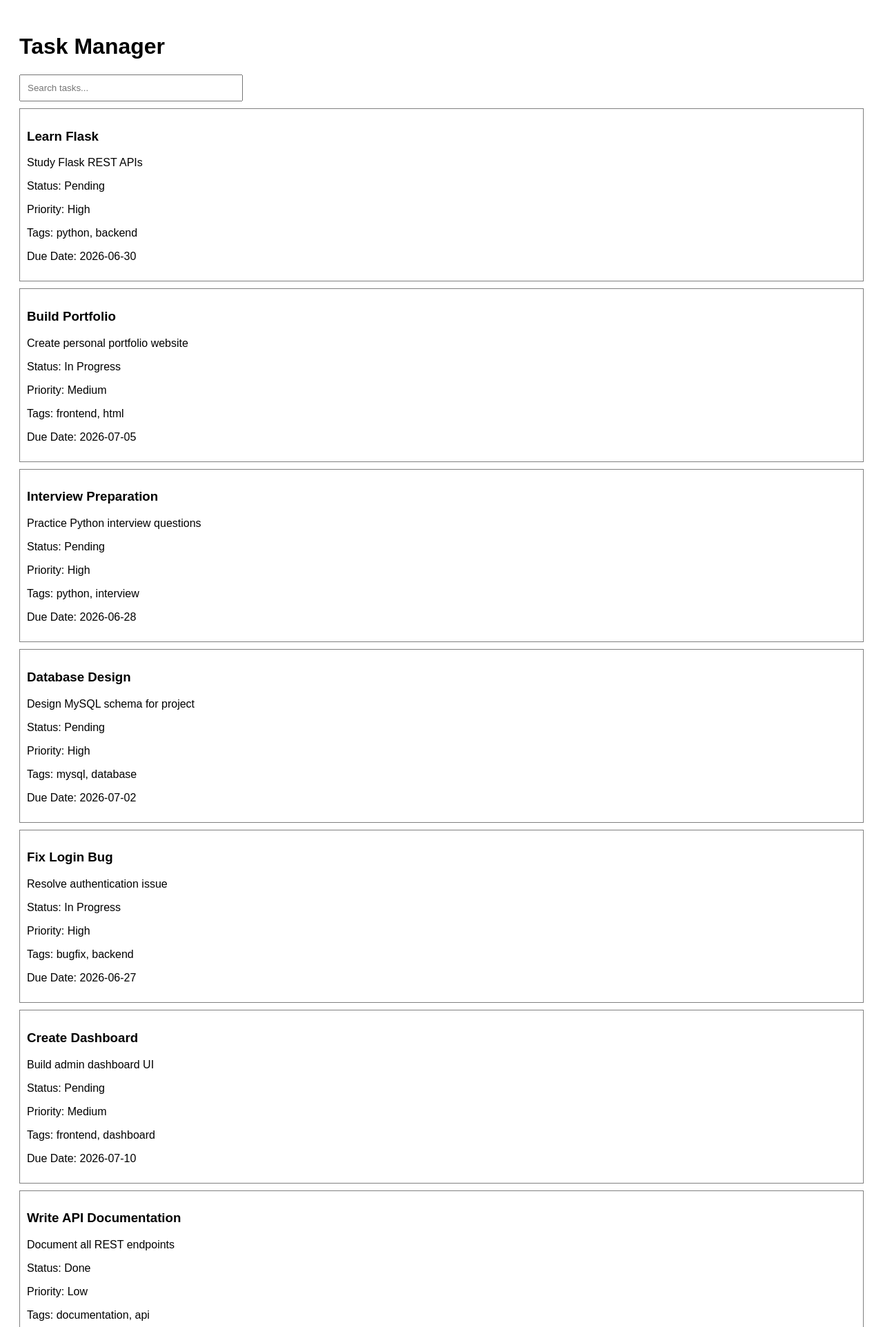
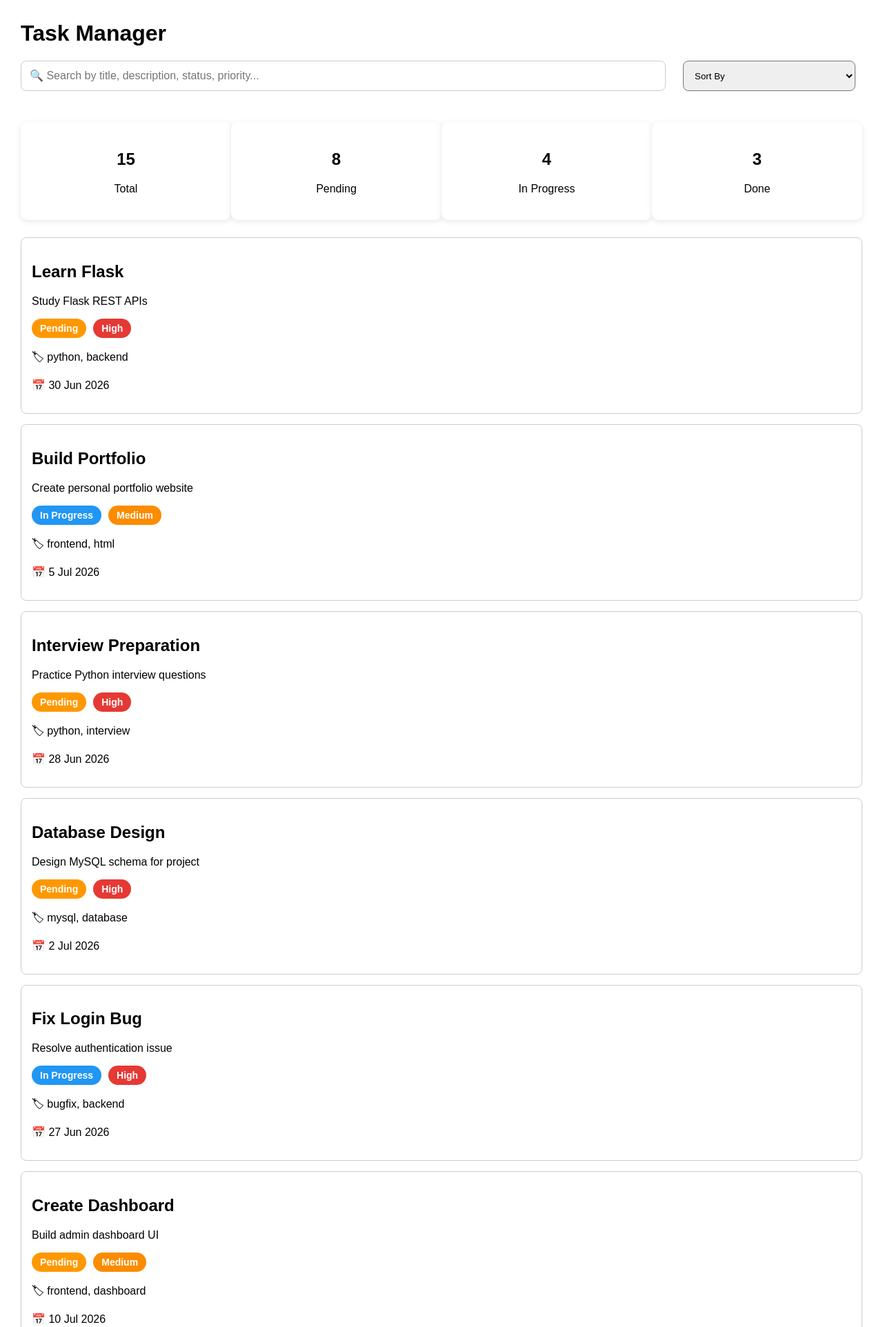
Before and after one commit to Dhanush22-eng/task-management-system, a Flask app: page / in a window 1280 px wide. Shown: the top 1924 px of the page at 69% size. Run offline with Flask 3, Linux system fonts and the light colour scheme.

Commit message:
New Updates

```diff
--- a/backend/app.py
+++ b/backend/app.py
@@ -3,34 +3,34 @@ from tasks import tasks
 
 app = Flask(__name__)
 
-@app.route('/')
+@app.route("/")
 def home():
-    return render_template('index.html')
+    return render_template("index.html")
 
 
-@app.route('/api/tasks')
+@app.route("/api/tasks")
 def get_tasks():
 
-    search = request.args.get('search', '').lower()
+    search = request.args.get("search", "")
+    search_words = search.lower().split()
+
+    filtered = []
+
+    for task in tasks:
+
+        text = " ".join([
+            task["title"],
+            task["description"],
+            task["status"],
+            task["priority"],
+            " ".join(task["tags"]),
+            task["due_date"]
+        ]).lower()
+
+        if all(word in text for word in search_words):
+            filtered.append(task)
 
     if search:
-
-        filtered = []
-
-        for task in tasks:
-
-            text = (
-                task["title"] + " " +
-                task["description"] + " " +
-                task["status"] + " " +
-                task["priority"] + " " +
-                " ".join(task["tags"]) + " " +
-                task["due_date"]
-            ).lower()
-
-            if search in text:
-                filtered.append(task)
-
         return jsonify(filtered)
 
     return jsonify(tasks)
--- a/backend/static/script.js
+++ b/backend/static/script.js
@@ -1,38 +1,158 @@
 const searchBox = document.getElementById("search");
 const taskList = document.getElementById("taskList");
+const sortSelect = document.getElementById("sort");
+const stats = document.getElementById("stats");
 
 async function loadTasks(search = "") {
 
-    const response =
-        await fetch(`/api/tasks?search=${search}`);
-
+    const response = await fetch(`/api/tasks?search=${search}`);
     const tasks = await response.json();
 
+    const sort = sortSelect.value;
+
+    // Priority Sorting
+    if (sort === "high") {
+
+        const order = {
+            "High": 3,
+            "Medium": 2,
+            "Low": 1
+        };
+
+        tasks.sort((a, b) => order[b.priority] - order[a.priority]);
+    }
+
+    if (sort === "low") {
+
+        const order = {
+            "High": 3,
+            "Medium": 2,
+            "Low": 1
+        };
+
+        tasks.sort((a, b) => order[a.priority] - order[b.priority]);
+    }
+
+    // Due Date Sorting
+    if (sort === "oldest") {
+
+        tasks.sort((a, b) => new Date(a.due_date) - new Date(b.due_date));
+
+    }
+
+    if (sort === "newest") {
+
+        tasks.sort((a, b) => new Date(b.due_date) - new Date(a.due_date));
+
+    }
+
+    // Clear old content
     taskList.innerHTML = "";
 
-    if(tasks.length === 0){
-        taskList.innerHTML =
-            "<h3>No tasks found</h3>";
+    // No Tasks
+    if (tasks.length === 0) {
+
+        stats.innerHTML = "";
+        taskList.innerHTML = "<h2>No Tasks Found 😔</h2>";
         return;
     }
 
+    // ===== Statistics =====
+
+    const total = tasks.length;
+
+    const pending = tasks.filter(task => task.status === "Pending").length;
+
+    const progress = tasks.filter(task => task.status === "In Progress").length;
+
+    const done = tasks.filter(task => task.status === "Done").length;
+
+    stats.innerHTML = `
+
+    <div class="stats">
+
+        <div class="box">
+            <h2>${total}</h2>
+            <p>Total</p>
+        </div>
+
+        <div class="box">
+            <h2>${pending}</h2>
+            <p>Pending</p>
+        </div>
+
+        <div class="box">
+            <h2>${progress}</h2>
+            <p>In Progress</p>
+        </div>
+
+        <div class="box">
+            <h2>${done}</h2>
+            <p>Done</p>
+        </div>
+
+    </div>
+
+    `;
+
+    // ===== Display Tasks =====
+
     tasks.forEach(task => {
 
+        const formattedDate = new Date(task.due_date).toLocaleDateString(
+            "en-GB",
+            {
+                day: "numeric",
+                month: "short",
+                year: "numeric"
+            }
+        );
+
         taskList.innerHTML += `
+
         <div class="task">
-            <h3>${task.title}</h3>
+
+            <h2>${task.title}</h2>
+
             <p>${task.description}</p>
-            <p>Status: ${task.status}</p>
-            <p>Priority: ${task.priority}</p>
-            <p>Tags: ${task.tags.join(", ")}</p>
-            <p>Due Date: ${task.due_date}</p>
+
+            <div class="badges">
+
+                <span class="status ${task.status.toLowerCase().replace(" ", "-")}">
+                    ${task.status}
+                </span>
+
+                <span class="priority ${task.priority.toLowerCase()}">
+                    ${task.priority}
+                </span>
+
+            </div>
+
+            <p>🏷 ${task.tags.join(", ")}</p>
+
+            <p>📅 ${formattedDate}</p>
+
         </div>
+
         `;
+
     });
+
 }
 
+// Search
 searchBox.addEventListener("keyup", () => {
+
     loadTasks(searchBox.value);
+
 });
 
+// Sorting
+sortSelect.addEventListener("change", () => {
+
+    loadTasks(searchBox.value);
+
+});
+
+// Initial Load
 loadTasks();
--- a/backend/static/style.css
+++ b/backend/static/style.css
@@ -1,15 +1,144 @@
 body{
-    font-family: Arial;
-    padding:20px;
+    font-family: Arial, sans-serif;
+    margin:30px;
 }
 
-input{
-    width:300px;
+input,select{
     padding:10px;
+    margin-right:10px;
+    margin-bottom:20px;
+    width:250px;
 }
 
 .task{
-    border:1px solid gray;
-    margin:10px 0;
-    padding:10px;
+    border:1px solid #ccc;
+    padding:15px;
+    margin-bottom:15px;
+    border-radius:8px;
 }
+.search-container{
+
+    display:flex;
+
+    gap:15px;
+
+    margin-bottom:25px;
+
+}
+
+#search{
+
+    flex:1;
+
+    padding:12px;
+
+    border-radius:8px;
+
+    border:1px solid #ccc;
+
+    font-size:16px;
+
+}
+
+#sort{
+
+    padding:12px;
+
+    border-radius:8px;
+
+}
+.badges{
+
+display:flex;
+
+gap:10px;
+
+margin:15px 0;
+
+}
+
+.status,
+
+.priority{
+
+padding:6px 12px;
+
+border-radius:20px;
+
+font-size:14px;
+
+font-weight:bold;
+
+color:white;
+
+}
+.status.pending{
+
+background:#ff9800;
+
+}
+.status.done{
+
+background:#4caf50;
+
+}
+.status.in-progress{
+
+background:#2196f3;
+
+}
+.priority.high{
+
+background:#e53935;
+
+}
+.priority.medium{
+
+background:#fb8c00;
+
+}
+.priority.low{
+
+background:#757575;
+
+}
+.stats{
+
+display:flex;
+
+justify-content:space-between;
+
+margin-bottom:25px;
+
+}
+
+.stats div{
+
+background:white;
+
+padding:20px;
+
+border-radius:10px;
+
+box-shadow:0 2px 8px rgba(0,0,0,.1);
+
+width:23%;
+
+text-align:center;
+
+}
+.task{
+
+transition:.3s;
+
+cursor:pointer;
+
+}
+
+.task:hover{
+
+transform:translateY(-5px);
+
+box-shadow:0 10px 20px rgba(0,0,0,.2);
+
+}
--- a/backend/templates/index.html
+++ b/backend/templates/index.html
@@ -1,22 +1,45 @@
 <!DOCTYPE html>
-<html>
+<html lang="en">
+
 <head>
+    <meta charset="UTF-8">
+    <meta name="viewport" content="width=device-width, initial-scale=1.0">
     <title>Task Manager</title>
+
     <link rel="stylesheet" href="/static/style.css">
 </head>
+
 <body>
 
     <h1>Task Manager</h1>
+    <div class="search-container">
 
     <input
         type="text"
         id="search"
-    placeholder="Search tasks..."
+        placeholder="🔍 Search by title, description, status, priority..."
     >
+      <select id="sort">
+        <option value="">Sort By</option>
+        <option value="newest">Due Date: Newest First</option>
+        <option value="oldest">Due Date: Oldest First</option>
+        <option value="high">Priority: High → Low</option>
+        <option value="low">Priority: Low → High</option>
+    </select>
+
+
+
+</div>
+
+
+
+
+    <div id="stats"></div>
 
     <div id="taskList"></div>
 
     <script src="/static/script.js"></script>
 
 </body>
+
 </html>
```
Lines whose indentation alone changed are shown as unchanged.
